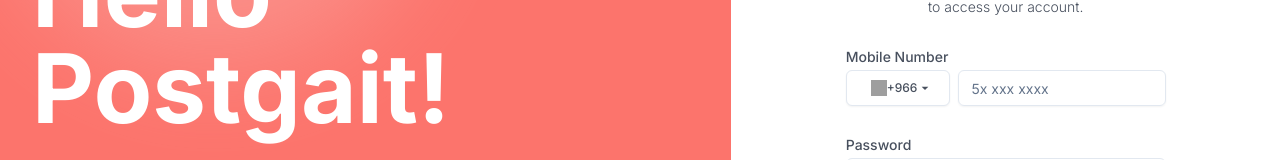
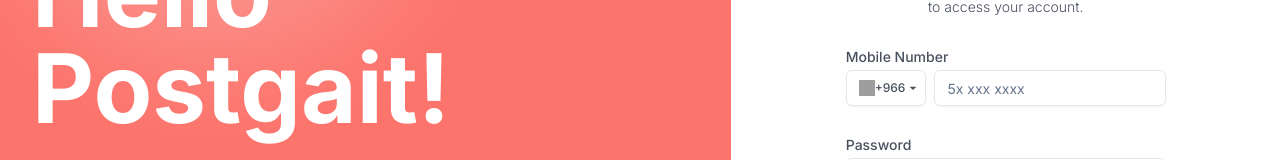
Before and after one commit to x7md-lab/postgait, a React (Vite) app: page / in a window 1280 px wide. Shown: the part 232-392 px from the top of the page. Built offline with nearby package versions, Linux system fonts and the light colour scheme; grey boxes are pictures that could not be loaded; a web font is replaced by a local one.

Commit message:
some changes

```diff
--- a/src/App.tsx
+++ b/src/App.tsx
@@ -118,7 +118,7 @@ export function ComboboxDemo() {
           variant="outline"
           role="combobox"
           aria-expanded={open}
-          className="justify-between text-xs"
+          className="justify-between text-xs px-1"
         >
           {value
             ? <span><span className='emoji'>{counties.find((country) => country.value === value)?.label.split(" ")[0]}</span>
```
